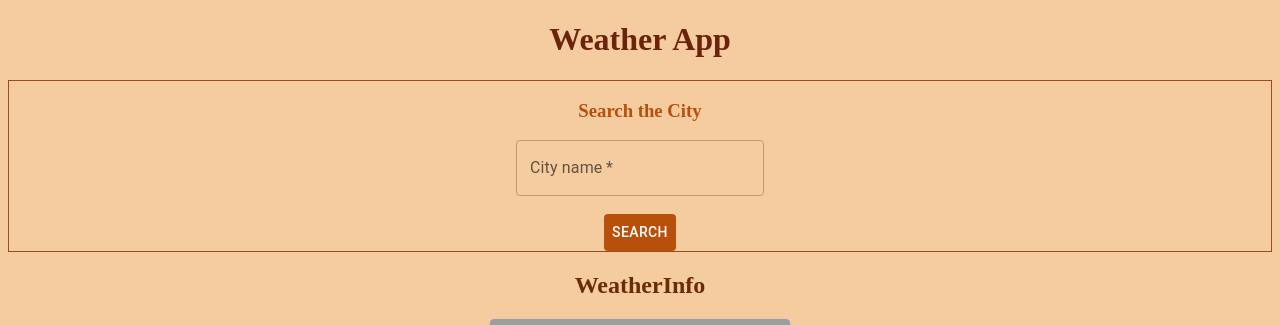
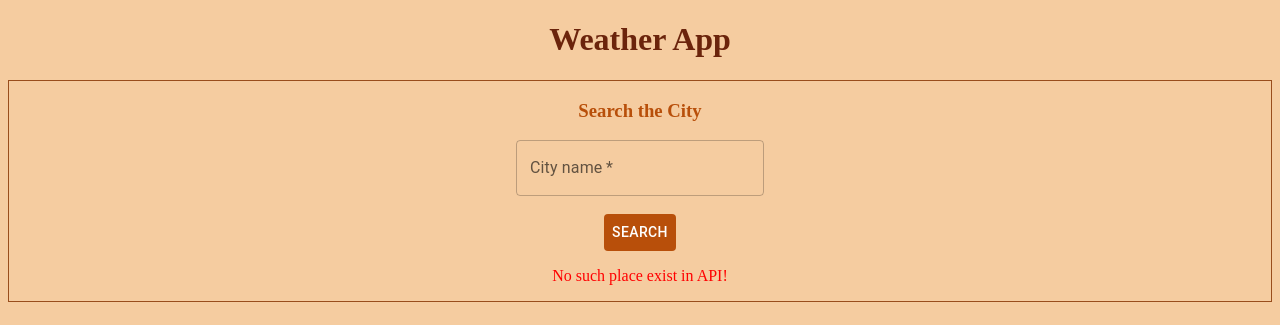
Before and after one commit to utkarshsinghakash/WeatherReport, a React (Vite) app: page / in a window 1280 px wide. Both pictures are taken after typing "Sample" into the empty fields and a click on the button "SEARCH". Shown: the top 325 px of the page. Built offline with nearby package versions, Linux system fonts and the light colour scheme; no server answers; grey boxes are pictures that could not be loaded.

Commit message:
previous

```diff
--- a/src/searchbox.jsx
+++ b/src/searchbox.jsx
@@ -7,7 +7,7 @@ export default function searchbox({ updateInfo }) {
   const API_URL = "http://api.openweathermap.org/data/2.5/weather";
   const API_KEY = "96ae9f7cfdfd0e141c2d5c9e11d8d9c4";
   let [city, setcity] = useState("");
-  let [error, setError] = useState(false);
+  let [error, seterror] = useState(false);
 
   let getweather = async () => {
     try {
@@ -43,7 +43,7 @@ export default function searchbox({ updateInfo }) {
       let newInfo = await getweather();
       updateInfo(newInfo);
     } catch (err) {
-      setError(true);
+      seterror(true);
     }
   };
 
@@ -64,7 +64,7 @@ export default function searchbox({ updateInfo }) {
         <Button className="btn" type="submit">
           Search
         </Button>
-        {error && alert("No such place exist in API!")}
+        {error && <p style={{ color: "red" }}>No such place exist in API!</p>}
       </form>
     </div>
   );
```
